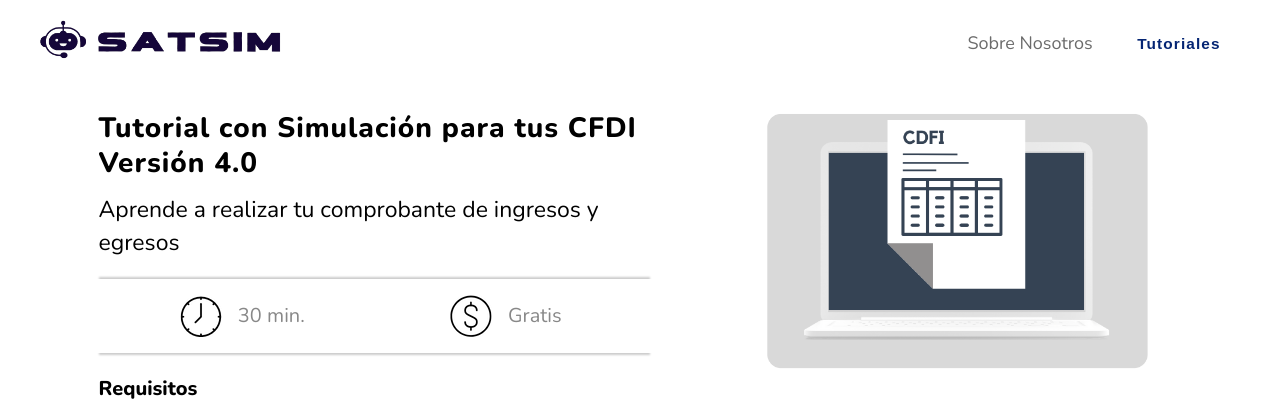
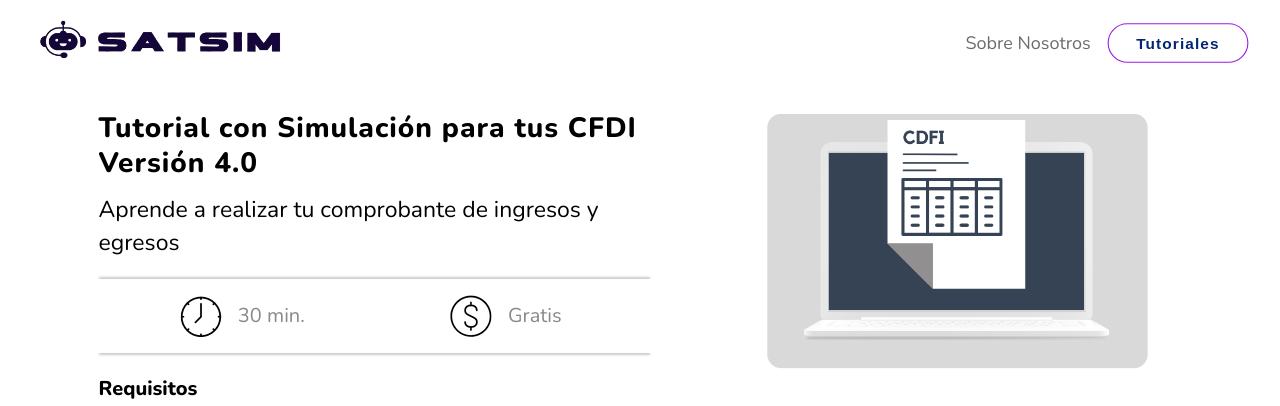
Before and after one commit to JESG-27/TUTOR-SAT, a Flask app: page /CFDI in a window 1280 px wide, with the pointer over the restyled element. Shown: the top 406 px of the page. Run offline with Flask 3, Linux system fonts and the light colour scheme.

Commit message:
Add files via upload

```diff
--- a/SAT-Modular/static/style.css
+++ b/SAT-Modular/static/style.css
@@ -281,7 +281,8 @@ header {
 }
 
 .header .btn button:hover {
-    background: #fff;
+    background: none;
+    border: 1px solid #9C1DE7;
     color: #052573;
     transform: scale(1.1);
 }
@@ -374,7 +375,8 @@ header {
 }
 
 .text a:hover {
-    background: #fff;
+    background: none;
+    border: 2px solid #9C1DE7;
     color: #052573;
     transform: scale(1.1);
 }
```
